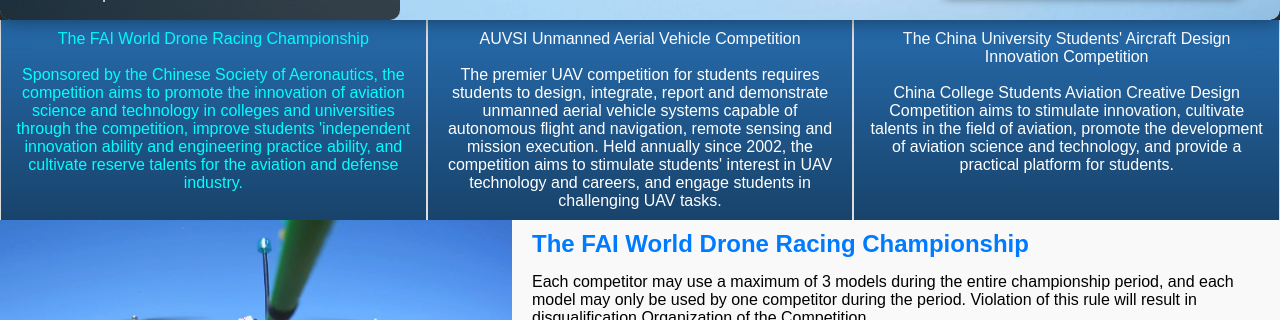
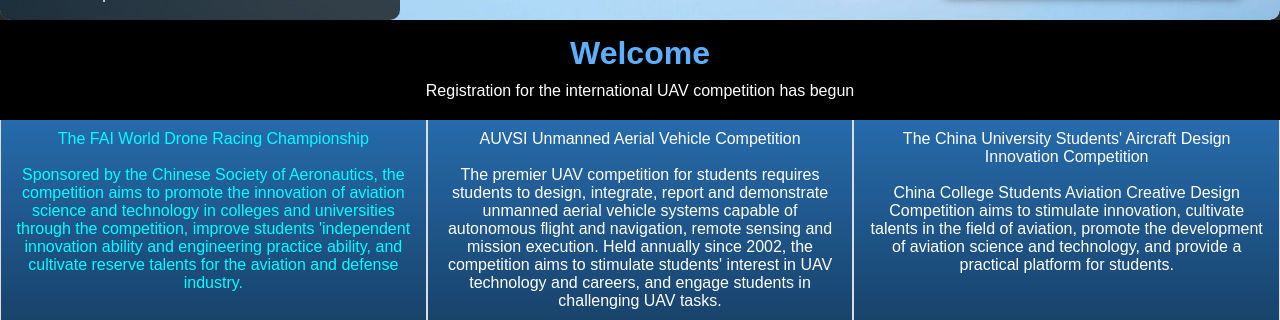
Before and after one commit to RMA8/Group-project, a plain HTML site: page index.html in a window 1280 px wide. Shown: the part 800-1120 px from the top of the page. Drawn offline with nearby package versions, Linux system fonts and the light colour scheme.

Commit message:
Add files via upload

```diff
--- a/index.html
+++ b/index.html
@@ -67,6 +67,13 @@
             </div>
             <button id="prev">&#10094;</button>
             <button id="next">&#10095;</button>
+        </div>
+    </section>
+
+    <section id="hero">
+        <div class="hero-content">
+            <h1>Welcome</h1>
+            <p>Registration for the international UAV competition has begun</p>
         </div>
     </section>
 
--- a/styles.css
+++ b/styles.css
@@ -169,6 +169,36 @@ button {
 
 #next {
     right: 10px;
+}
+
+#hero {
+    width: 100%;
+    height: 100px;
+    background-color: #000000;
+    position: relative;
+    display: flex;
+    justify-content: center;
+    align-items: center;
+    text-align: center;
+    color: white;
+    overflow: hidden;
+}
+
+.hero-content {
+    z-index: 10;
+    max-width: 800px;
+    padding: 20px;
+}
+
+.hero-content h1 {
+    margin-top: 15px;
+    font-size: 2rem;
+    margin-bottom: 10px;
+}
+
+.hero-content p {
+    font-size: 1rem;
+    margin-bottom: 20px;
 }
 
 /* Competition Form Styles */
```
